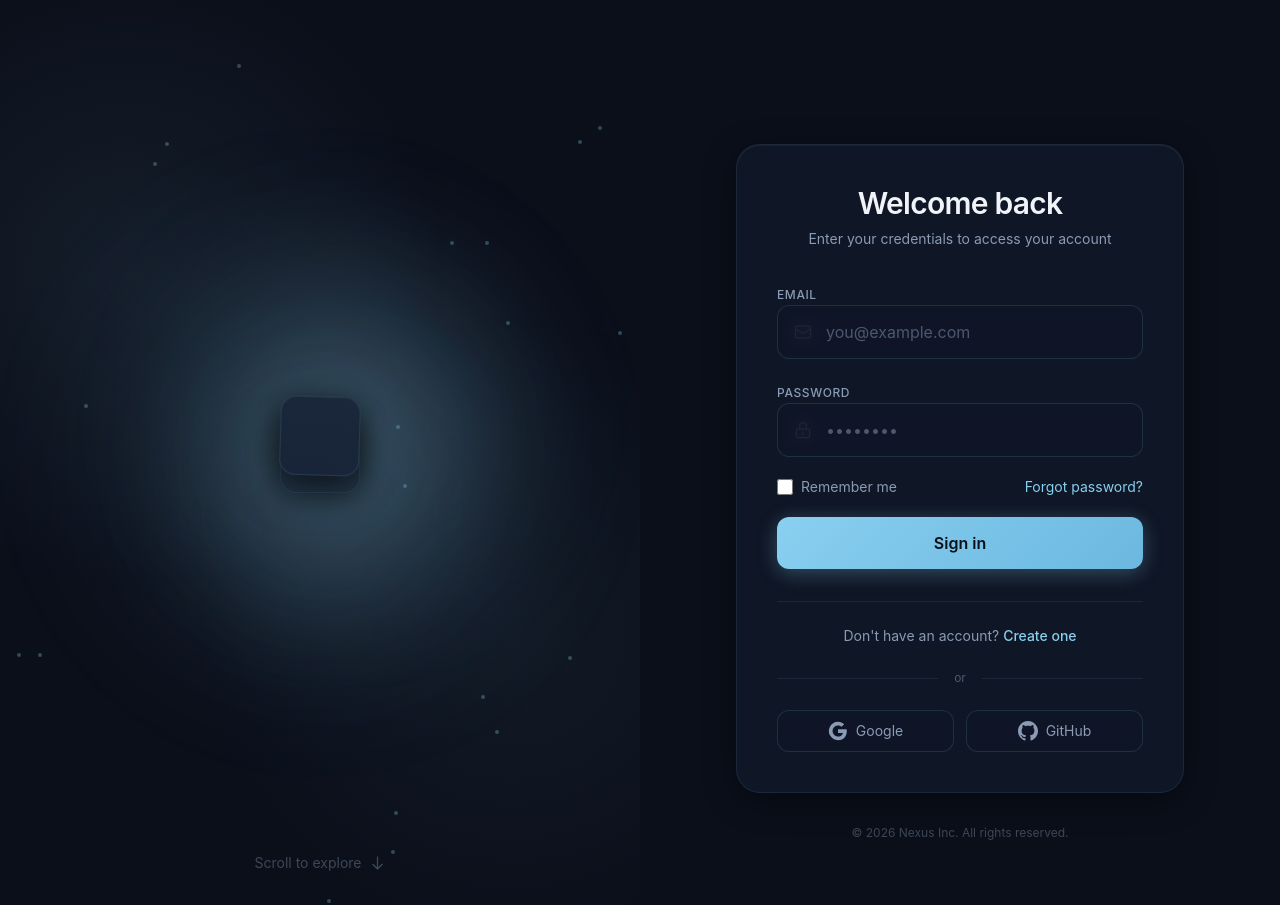
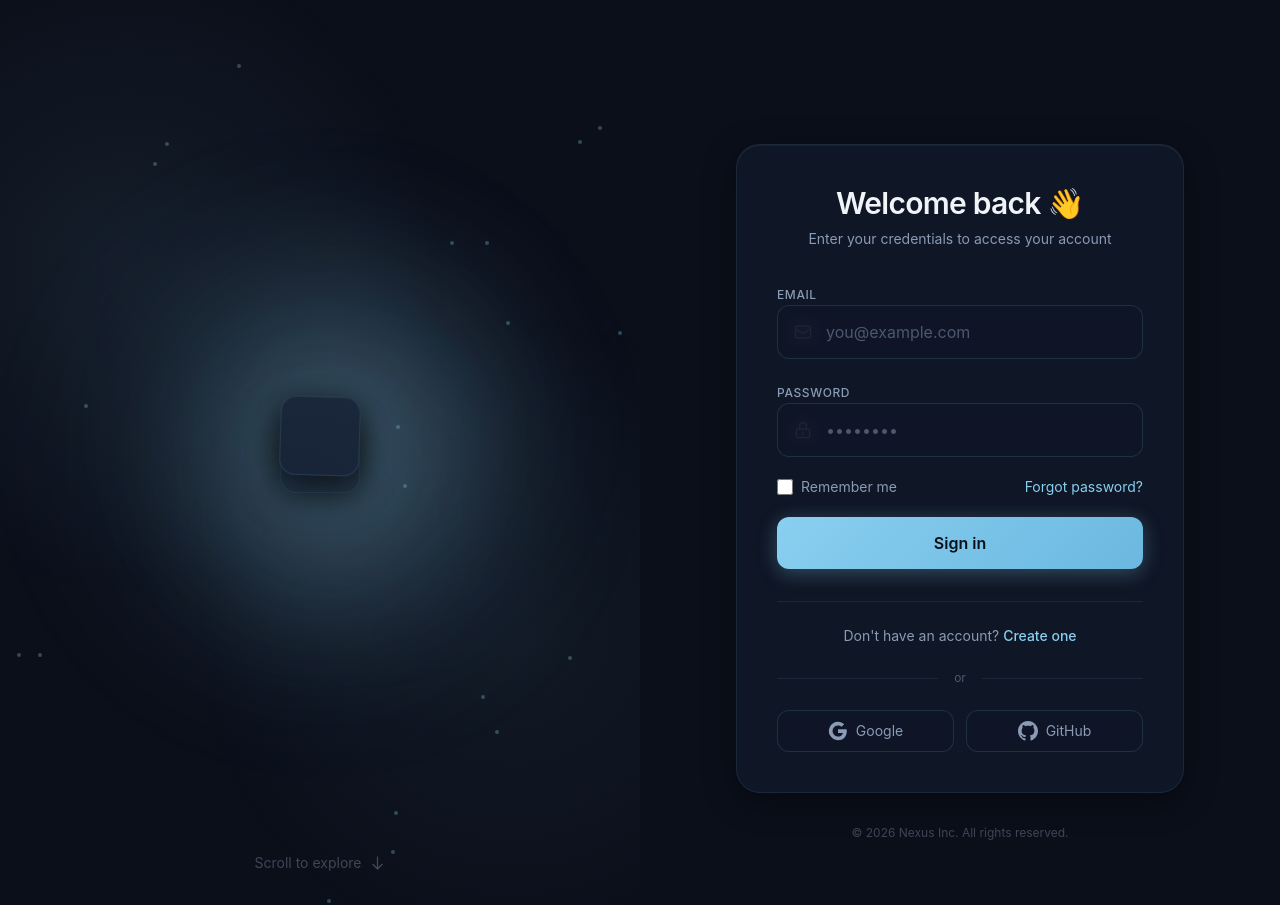
Before and after one commit to discordvendasteste123-max/loja-premium, a Next.js app: page / in a window 1280 px wide. Built offline with nearby package versions, Linux system fonts and the light colour scheme.

Commit message:
chore: trigger redeploy

```diff
--- a/app/page.tsx
+++ b/app/page.tsx
@@ -73,9 +73,9 @@ function LoginForm() {
   return (
     <div className="glass-card rounded-3xl p-10 w-full max-w-md animate-fade-in-up">
       <div className="text-center mb-8">
-        <h1 className="text-3xl font-semibold text-text-primary mb-2 tracking-tight">
-          Welcome back
-        </h1>
+<h1 className="text-3xl font-semibold text-text-primary mb-2 tracking-tight">
+            Welcome back 👋
+          </h1>
         <p className="text-text-secondary text-sm">
           Enter your credentials to access your account
         </p>
```
